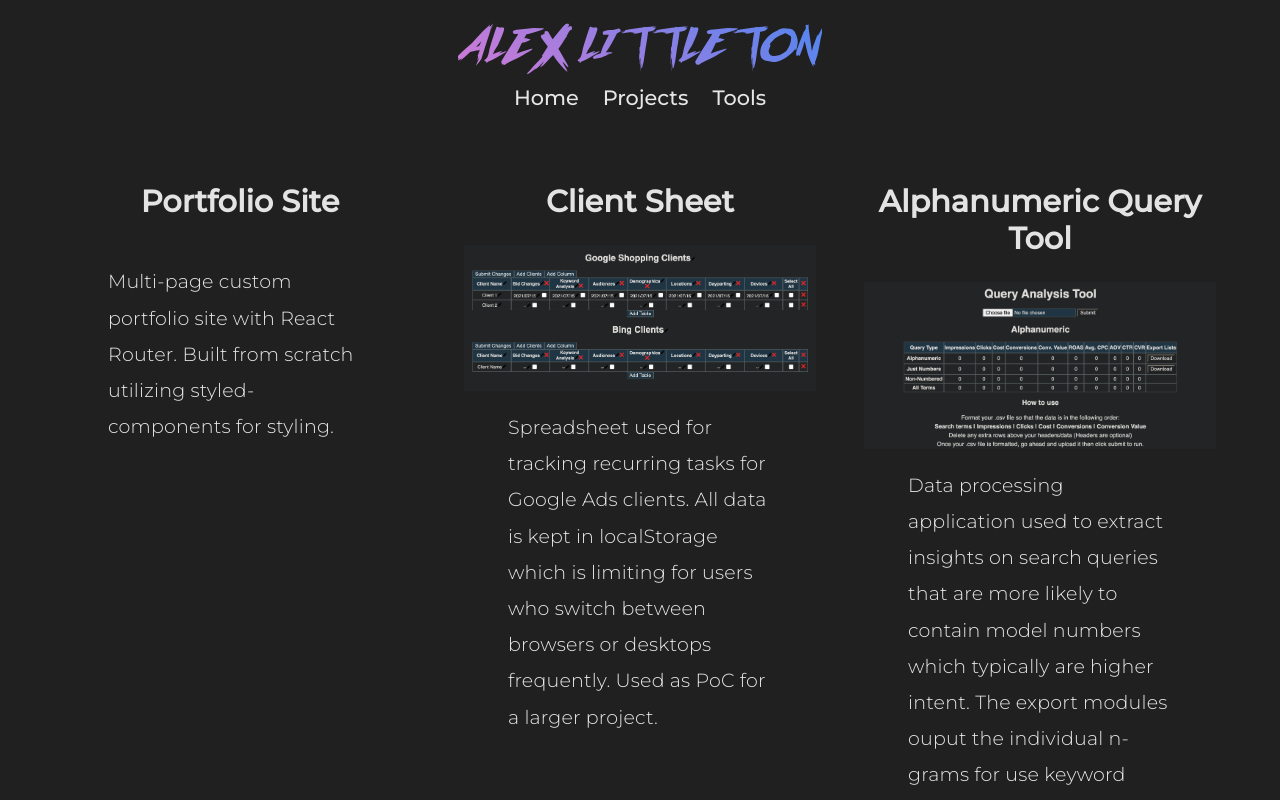
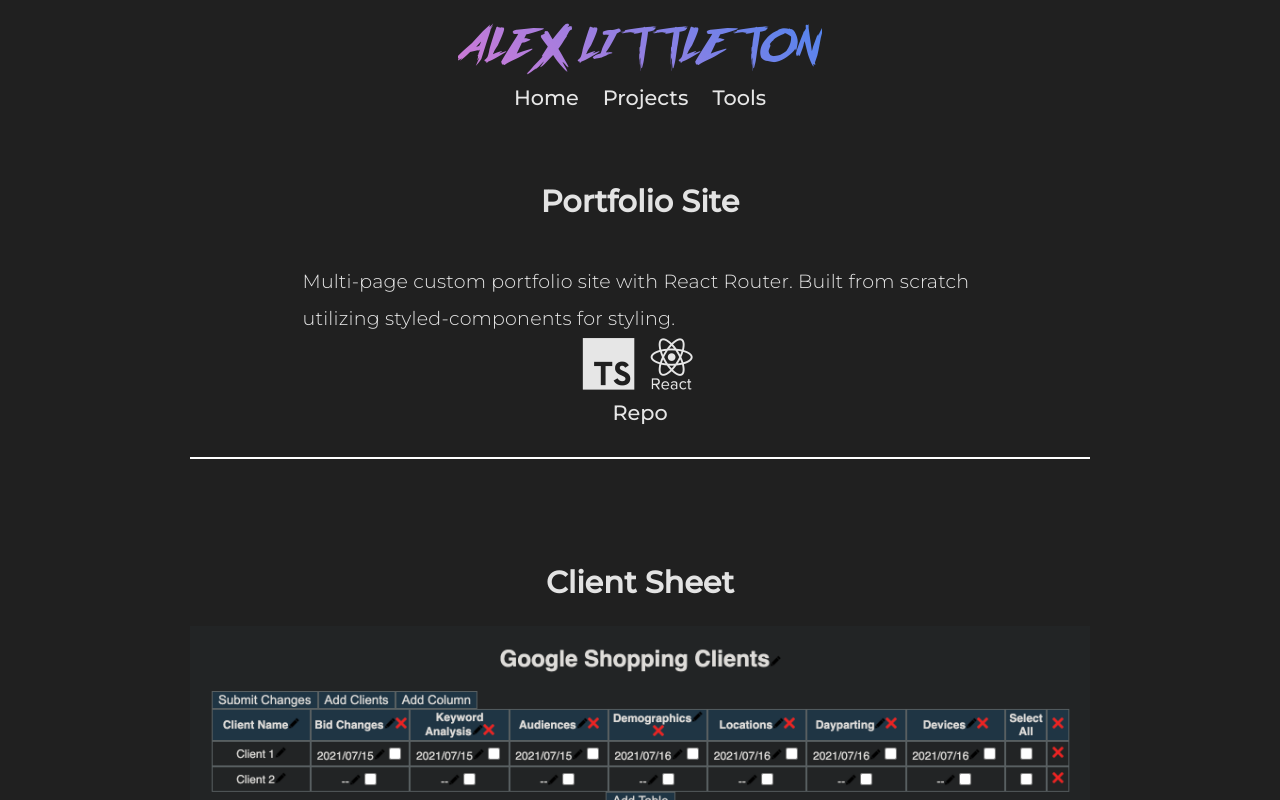
Before and after one commit to alexander-littleton/site, a React (Vite) app: page /projects in a window 1280 px wide. Built offline with nearby package versions, Linux system fonts and the light colour scheme.

Commit message:
fix some spacing issues

```diff
--- a/src/pages/projects/Project.tsx
+++ b/src/pages/projects/Project.tsx
@@ -95,7 +95,7 @@ export default function Project({
   liveDemoLink,
 }: {
   title: string;
-  imageSource: string;
+  imageSource?: string;
   stack: SupportedIcons[];
   description: string;
   gitHubLink: string;
@@ -104,7 +104,7 @@ export default function Project({
   return (
     <ProjectWrapper>
       <ProjectTitle>{title}</ProjectTitle>
-      <ProjectThumbnail src={imageSource} />
+      {imageSource && <ProjectThumbnail src={imageSource} />}
       <ProjectDescription>{description}</ProjectDescription>
       <BottomSpacer />
       <BottomContainer>
--- a/src/pages/projects/index.tsx
+++ b/src/pages/projects/index.tsx
@@ -6,9 +6,10 @@ import alphaNumericThumbnail from "./projectThumbnails/alphanumeric_tool.png";
 import oosAdScriptThumbnail from "./projectThumbnails/python_stock_checker.png";
 
 const ProjectsWrapper = styled.div`
-  display: grid;
+  display: flex;
+  flex-direction: column;
   grid-template-columns: repeat(auto-fit, minmax(21.5em, 1fr));
-  width: 90%;
+  max-width: 900px;
   margin: auto;
   margin-top: 2em;
   grid-gap: 3em;
@@ -19,7 +20,6 @@ export default function Projects() {
     <ProjectsWrapper>
       <Project
         title="Portfolio Site"
-        imageSource=""
         stack={["typescript", "react"]}
         gitHubLink="https://github.com/alexander-littleton/alexander-littleton.github.io/tree/raw-react"
         description="Multi-page custom portfolio site with React Router. Built from scratch utilizing styled-components for styling. "
```
